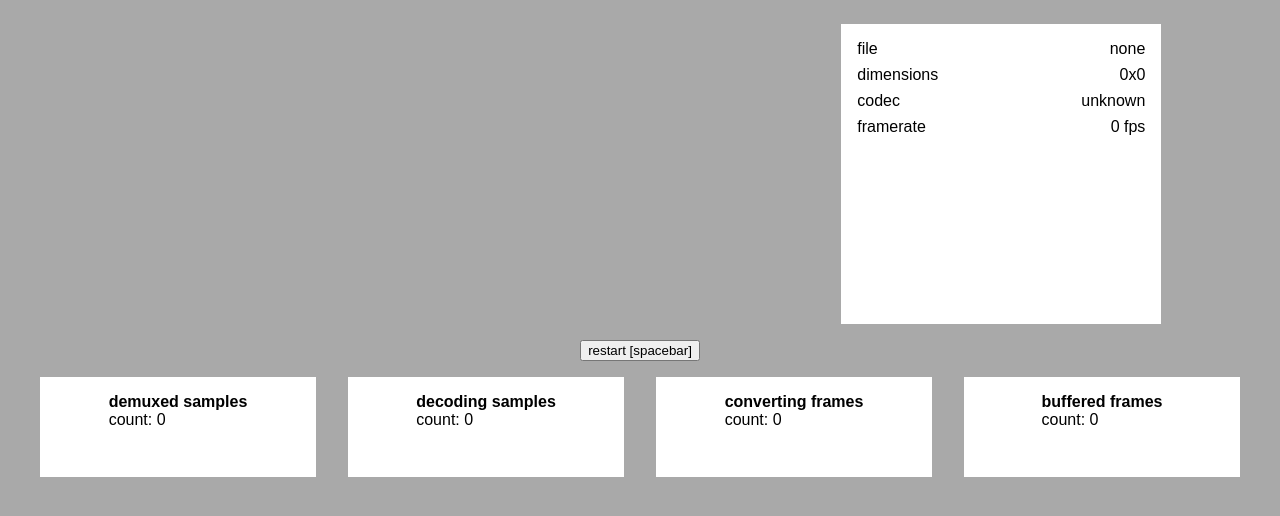
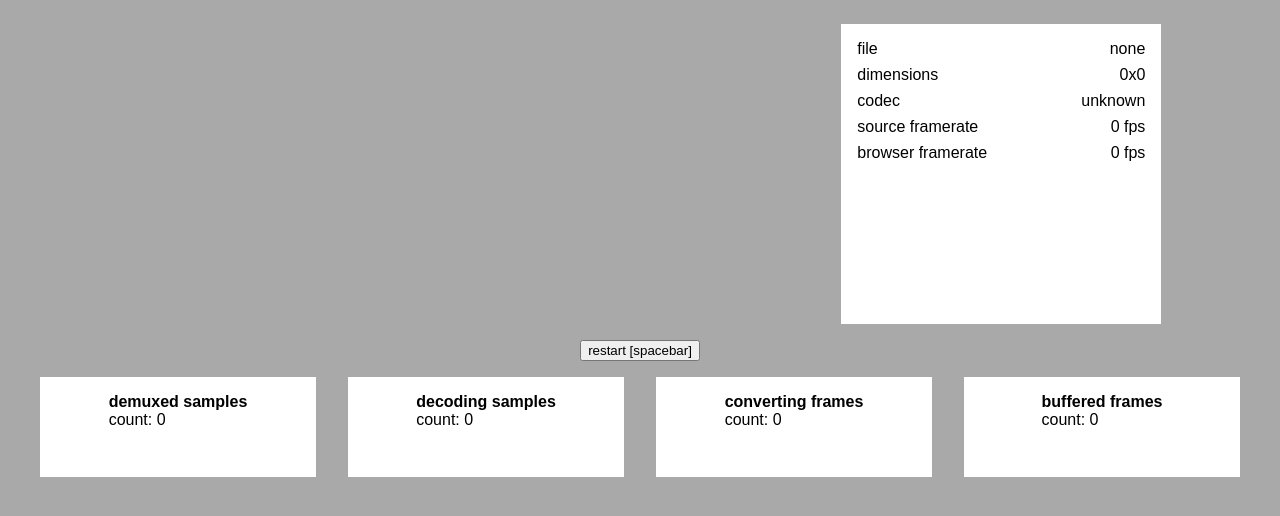
Before and after one commit to krnsk0/webcodecs_hackathon, a React (Vite) app: page / in a window 1280 px wide. Shown: the top 516 px of the page. Built offline with nearby package versions, Linux system fonts and the light colour scheme.

Commit message:
show browser framerate

```diff
--- a/src/Metrics.tsx
+++ b/src/Metrics.tsx
@@ -22,6 +22,7 @@ export const Metrics = ({ player }: DataProps) => {
   const dimensions = `${data?.sourceWidth ?? 0}x${data?.sourceHeight ?? 0}`;
   const codec = data?.sourceCodec ?? 'unknown';
   const sourceFramerate = `${data?.sourceFramerate.toFixed(2) ?? '0'} fps`;
+  const animationFramerate = `${data?.animationFramerate.toFixed(2) ?? '0'} fps`;
   return (
     <div className="metrics">
       <div className="metrics-row">
@@ -37,8 +38,12 @@ export const Metrics = ({ player }: DataProps) => {
         <span>{codec}</span>
       </div>
       <div className="metrics-row">
-        <span>framerate</span>
+        <span>source framerate</span>
         <span>{sourceFramerate}</span>
+      </div>
+      <div className="metrics-row">
+        <span>browser framerate</span>
+        <span>{animationFramerate}</span>
       </div>
     </div>
   );
--- a/src/player/player.ts
+++ b/src/player/player.ts
@@ -27,6 +27,7 @@ export class Player {
   private adPlaybackPromises: Promise<void>[] = [];
   private adPodIndex = -1;
   private currentAdStartTime?: number;
+  private animationFrameCallbackCount = 0;
 
   constructor(private options: PlayerOptions) {}
 
@@ -178,11 +179,13 @@ export class Player {
 
     // START PLAYBACK
     this.currentAdStartTime = Date.now();
+    this.animationFrameCallbackCount = 0;
     return new Promise((resolve) => {
       const animationFrameCallback = async () => {
         if (!this.currentAdStartTime)
           throw new Error('no current ad start time');
         if (!this.videoPlayer) return;
+        this.animationFrameCallbackCount += 1;
         const currentTimeMs =
           this.audioPlayer === undefined
             ? Date.now() - this.currentAdStartTime
@@ -240,6 +243,15 @@ export class Player {
     };
   }
 
+  private getAnimationFramerate() {
+    if (!this.currentAdStartTime) return 0;
+    return (
+      (this.animationFrameCallbackCount /
+        (Date.now() - this.currentAdStartTime)) *
+      1000
+    );
+  }
+
   public getMetrics() {
     return {
       url: this.adResponse[this.adPodIndex]?.video || '',
@@ -248,6 +260,7 @@ export class Player {
         this.adVideoDecoderConfigs[this.adPodIndex]?.codedHeight || 0,
       sourceFramerate: this.videoPlayer?.getFramerate() || 0,
       sourceCodec: this.adVideoDecoderConfigs[this.adPodIndex]?.codec || '',
+      animationFramerate: this.getAnimationFramerate(),
     };
   }
 }
```
